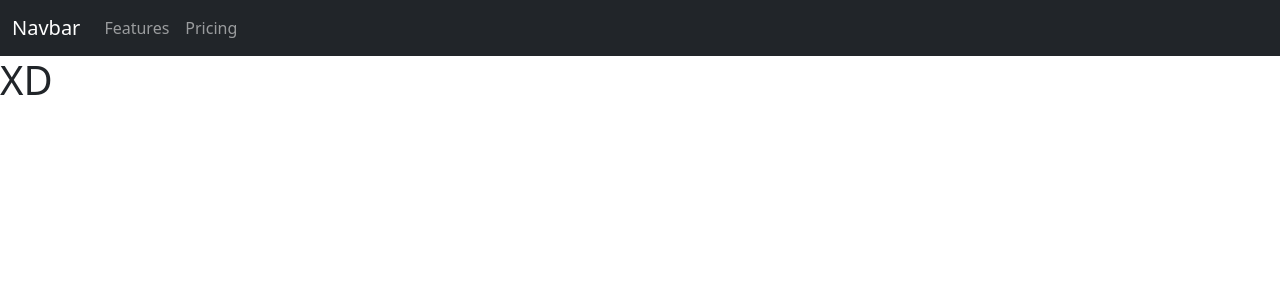
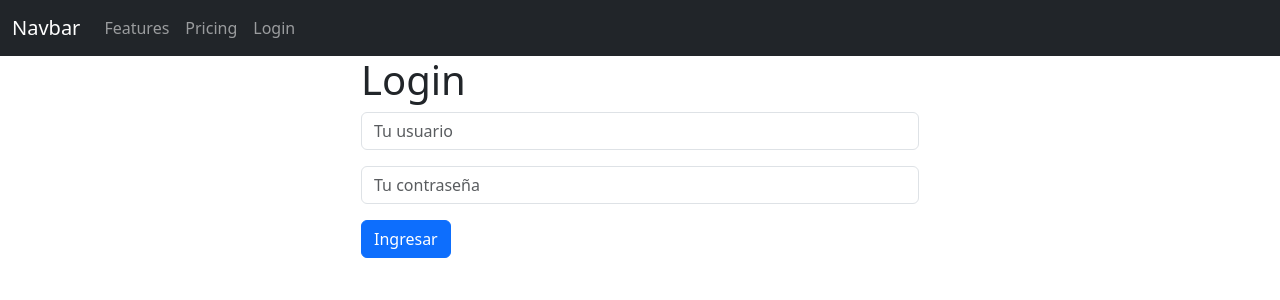
Before and after one commit to MauroTercic/proyecto-gimnasio, a Django app: page / in a window 1280 px wide. Shown: the top 300 px of the page. Run offline with Django 3.2, Linux system fonts and the light colour scheme.

Commit message:
Login hecho

```diff
--- a/website_gym/templates/base.html
+++ b/website_gym/templates/base.html
@@ -4,16 +4,24 @@
     <meta charset="utf-8">
     <meta name="viewport" content="width=device-width, initial-scale=1">
     {% block title %}
-        <title>Base</title>
     {% endblock title %}
     <link href="https://cdn.jsdelivr.net/npm/bootstrap@5.3.2/dist/css/bootstrap.min.css" rel="stylesheet" integrity="sha384-T3c6CoIi6uLrA9TneNEoa7RxnatzjcDSCmG1MXxSR1GAsXEV/Dwwykc2MPK8M2HN" crossorigin="anonymous">
   </head>
   <body>
     {% include 'nav_bar.html' %}
-    {% block content %}
-        <h1>asd</h1>
-    {% endblock content %}
+    <div class="container">
+      {% if messages %}
+        {% for message in messages %}
+          <div class="alert alert-warning alert-dismissible fade show" role="alert">
+            {{ message }}
+            <button type="button" class="btn-close" data-bs-dismiss="alert" aria-label="Close"></button>
+          </div>
+        {% endfor %}
+      {% endif %}
 
+      {% block content %}
+      {% endblock content %}
+    </div>
     <script src="https://cdn.jsdelivr.net/npm/bootstrap@5.3.2/dist/js/bootstrap.bundle.min.js" integrity="sha384-C6RzsynM9kWDrMNeT87bh95OGNyZPhcTNXj1NW7RuBCsyN/o0jlpcV8Qyq46cDfL" crossorigin="anonymous"></script>
   </body>
 </html>
--- a/website_gym/templates/home.html
+++ b/website_gym/templates/home.html
@@ -6,5 +6,24 @@
 {% endblock title %}
 
 {% block content %}
-    <h1>XD</h1>
+<div class="col-md-6 offset-md-3">
+
+  {% if user.is_authenticated %}
+    <h1>xd</h1>
+  {% else %}
+    <h1>Login</h1>
+    <form method="POST" action="{% url 'home' %}">
+        {% csrf_token %}
+        <form>
+            <div class="mb-3">
+              <input type="text" class="form-control" name="username", placeholder="Tu usuario" required>
+            </div>
+            <div class="mb-3">
+              <input type="password" class="form-control" name="password", placeholder="Tu contraseña" required>
+            </div>
+            <button type="submit" class="btn btn-primary">Ingresar</button>
+          </form>
+    </form>
+</div>
+{% endif %}
 {% endblock content %}
--- a/website_gym/templates/nav_bar.html
+++ b/website_gym/templates/nav_bar.html
@@ -8,6 +8,7 @@
         <div class="navbar-nav">
           <a class="nav-link" href="#">Features</a>
           <a class="nav-link" href="#">Pricing</a>
+          <a class="nav-link" href="#">Login</a>
         </div>
       </div>
     </div>
--- a/website_gym/urls.py
+++ b/website_gym/urls.py
@@ -4,4 +4,5 @@ from . import views
 urlpatterns = [
     path('', views.home, name="home"),
     path('home/', views.home, name="home"),
+    #path('logout/', views.logout_user, name="logout"),
 ]
--- a/website_gym/views.py
+++ b/website_gym/views.py
@@ -1,5 +1,25 @@
-from django.shortcuts import render
+from django.shortcuts import render, redirect
+from django.contrib.auth import authenticate, login, logout
+from django.contrib import messages
 
 # Create your views here.
 def home(request):
-    return render(request, "home.html", {})
+    if request.method == "POST":
+        username = request.POST["username"]
+        password = request.POST["password"]
+
+        user = authenticate(request, username="username", password="password")
+        if user is not None:
+            login(request, user)
+            messages.success(request, "Ingresaste correctamente.")
+            return redirect("home")
+        else:
+            messages.success(request, "Hubo un error al ingresar, intente de nuevo.")
+            return redirect("home")
+    else:
+        return render(request, "home.html", {})
+
+
+
+def logout_user(request):
+    pass
```
Also changed, not shown: database/gimnasio.db, website_gym/backend/create_user.py (renamed from backend/create_user.py), website_gym/backend/test.py (renamed from backend/test.py), website_gym/backend/update_user.py (renamed from backend/update_user.py), website_gym/backend/user.py (renamed from backend/user.py), website_gym/backend/user_actions.py (renamed from backend/user_actions.py).
